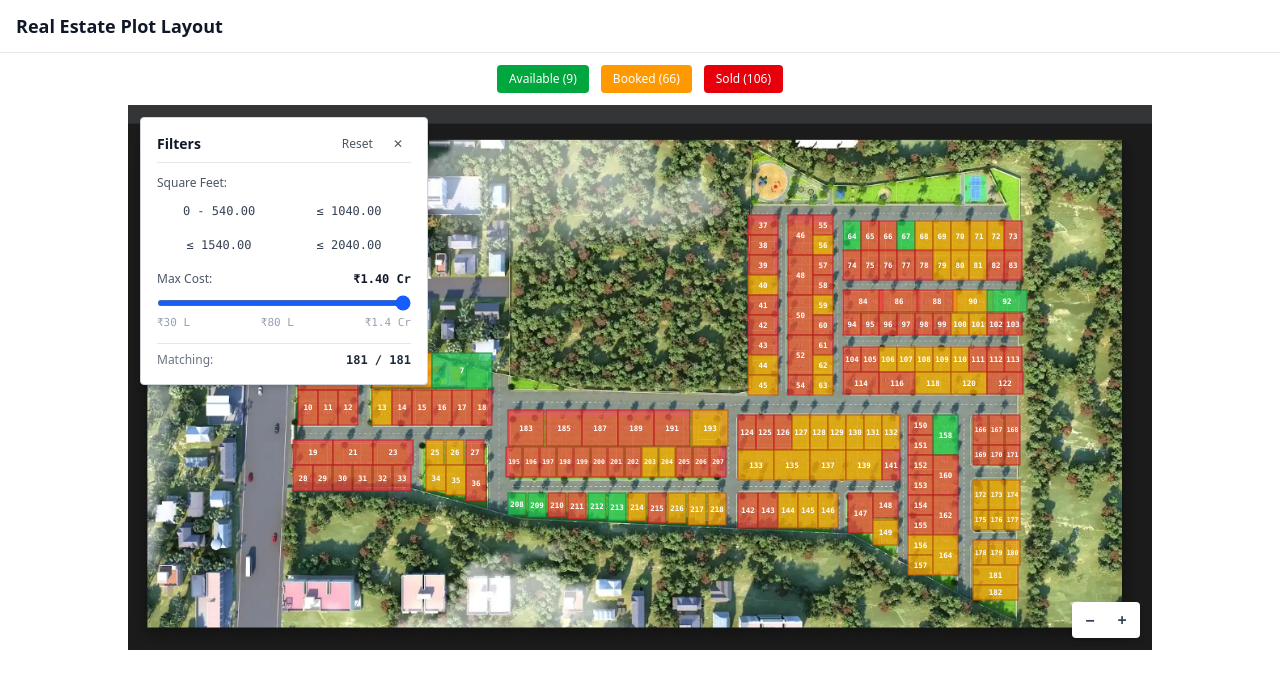
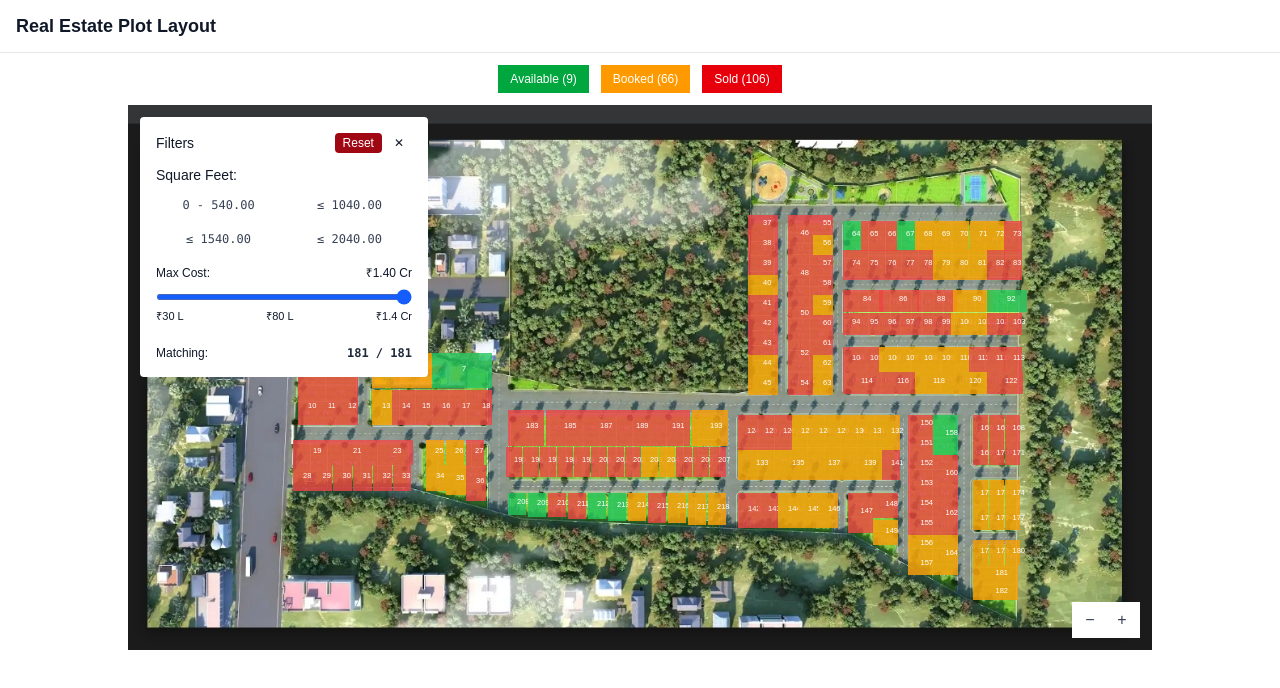
Before and after one commit to kishorvijjigiri/real-estate, a Next.js app: page / in a window 1280 px wide. Both pictures are taken after a click on the button "Filter". Shown: the top 688 px of the page. Built offline with nearby package versions, Linux system fonts and the light colour scheme.

Commit message:
Some more changes

```diff
--- a/app/page.js
+++ b/app/page.js
@@ -77,7 +77,7 @@ export default function Home() {
   };
 
   return (
-    <div className="min-h-screen bg-white text-gray-900 flex flex-col font-sans">
+    <div className="min-h-screen bg-white text-gray-900">
       {/* Header Component */}
       <Header />
 
@@ -111,18 +111,10 @@ export default function Home() {
               <button
                 type="button"
                 onClick={() => setIsFilterOpen(true)}
-                style={{ border: "none", outline: "none" }}
                 className="flex items-center gap-1.5 px-3 py-1.5 rounded bg-white hover:bg-gray-100 text-xs font-medium text-gray-700 cursor-pointer shadow-md border-0 outline-none"
-                title="Open Filters"
+
               >
-                {/* Clean standard filter icon */}
-                <svg className="w-3.5 h-3.5 text-gray-600" viewBox="0 0 20 20" fill="currentColor">
-                  <path
-                    fillRule="evenodd"
-                    d="M3 3a1 1 0 011-1h12a1 1 0 011 1v3a1 1 0 01-.293.707L12 11.414V15a1 1 0 01-.293.707l-2 2A1 1 0 018 17v-5.586L3.293 6.707A1 1 0 013 6V3z"
-                    clipRule="evenodd"
-                  />
-                </svg>
+
                 <span>Filter</span>
                 {hasActiveFilters && (
                   <span className="w-2 h-2 rounded-full bg-blue-600"></span>
--- a/components/FilterPanel.js
+++ b/components/FilterPanel.js
@@ -30,18 +30,17 @@ export default function FilterPanel({
     <div
       onClick={(e) => e.stopPropagation()}
       onTouchStart={(e) => e.stopPropagation()}
-      className="w-72 max-w-[calc(100vw-1.5rem)] rounded border border-gray-300 bg-white p-4 text-sm text-gray-900 shadow-md"
+      className="w-72 max-w-[calc(100vw-1.5rem)] rounded bg-white p-4 text-sm text-gray-900"
     >
       {/* Header */}
-      <div className="mb-3 flex items-center justify-between border-b border-gray-200 pb-2">
-        <span className="font-semibold text-gray-900">Filters</span>
+      <div className="mb-3 flex items-center justify-between">
+        <span className="stext-gray-900">Filters</span>
         <div className="flex items-center gap-1">
           {/* Reset button */}
           <button
             type="button"
             onClick={onReset}
-            className="cursor-pointer rounded border border-gray-300 bg-white px-2 py-0.5 text-xs text-gray-600 hover:bg-gray-100"
-            title="Reset Filters"
+            className="cursor-pointer rounded  bg-red-800 text-white px-2 py-0.5 text-xs "
           >
             Reset
           </button>
@@ -51,8 +50,7 @@ export default function FilterPanel({
             <button
               type="button"
               onClick={onClose}
-              className="cursor-pointer rounded border border-gray-300 bg-white px-2 py-0.5 text-xs text-gray-600 hover:bg-gray-100"
-              title="Close Filters"
+              className="cursor-pointer px-2 py-0.5 text-xs "
             >
               ✕
             </button>
@@ -63,18 +61,10 @@ export default function FilterPanel({
       {/* Square Feet: 4 presets in 2x2 grid */}
       <div className="mb-3">
         <div className="mb-1.5 flex items-center justify-between">
-          <label className="text-xs font-medium text-gray-600">
+          <label className="text-gray-900">
             Square Feet:
           </label>
-          {selectedSize && (
-            <button
-              type="button"
-              onClick={() => onSelectSize(null)}
-              className="cursor-pointer text-xs text-blue-600 hover:underline"
-            >
-              Clear
-            </button>
-          )}
+
         </div>
 
         <div className="grid grid-cols-2 gap-1.5">
@@ -87,8 +77,8 @@ export default function FilterPanel({
                 onClick={() => onSelectSize(isSelected ? null : preset.value)}
                 className={`p-1.5 border text-xs font-mono text-center rounded cursor-pointer ${
                   isSelected
-                    ? "bg-blue-50 border-blue-500 text-blue-700 font-semibold"
-                    : "bg-white border-gray-300 text-gray-700 hover:bg-gray-50"
+                    ? "bg-blue-100  text-blue-800"
+                    : "bg-white   text-gray-700 "
                 }`}
               >
                 {preset.label}
@@ -101,10 +91,8 @@ export default function FilterPanel({
       {/* Max Cost slider */}
       <div className="mb-3">
         <div className="mb-1 flex items-center justify-between text-xs">
-          <span className="font-medium text-gray-600">Max Cost:</span>
-          <span className="font-mono font-semibold text-gray-900">
-            {formatCost(maxCost)}
-          </span>
+          <span >Max Cost:</span>
+          <span >{formatCost(maxCost)}</span>
         </div>
         <input
           type="range"
@@ -113,9 +101,9 @@ export default function FilterPanel({
           step={250000}
           value={maxCost}
           onChange={(e) => onCostChange(Number(e.target.value))}
-          className="h-1.5 w-full cursor-pointer rounded bg-gray-200 accent-blue-600"
+          className="h-1.5 w-full cursor-pointer rounded  accent-blue-600"
         />
-        <div className="mt-1 flex justify-between font-mono text-[11px] text-gray-400">
+        <div className="mt-1 flex justify-between  text-[11px] ">
           <span>₹30 L</span>
           <span>₹80 L</span>
           <span>₹1.4 Cr</span>
@@ -123,7 +111,7 @@ export default function FilterPanel({
       </div>
 
       {/* Matching count footer */}
-      <div className="flex items-center justify-between border-t border-gray-200 pt-2 text-xs text-gray-500">
+      <div className="flex items-center justify-between pt-2 text-xs ">
         <span>Matching:</span>
         <span className="font-mono font-semibold text-gray-800">
           {matchingCount} / {totalCount}
--- a/components/Legend.js
+++ b/components/Legend.js
@@ -12,8 +12,7 @@ export default function Legend({ statusCounts, selectedStatuses = [], onToggleSt
       <button
         type="button"
         onClick={() => onToggleStatus("available")}
-        style={{ border: "none", outline: "none" }}
-        className={`px-3 py-1.5 text-xs font-medium rounded text-white bg-green-600 hover:bg-green-700 cursor-pointer transition border-0 outline-none ${
+        className={`px-3 py-1.5 text-xs text-white bg-green-600 hover:bg-green-700 cursor-pointer ${
           isStatusActive("available") ? "opacity-100" : "opacity-40"
         }`}
       >
@@ -24,8 +23,7 @@ export default function Legend({ statusCounts, selectedStatuses = [], onToggleSt
       <button
         type="button"
         onClick={() => onToggleStatus("booked")}
-        style={{ border: "none", outline: "none" }}
-        className={`px-3 py-1.5 text-xs font-medium rounded text-white bg-amber-500 hover:bg-amber-600 cursor-pointer transition border-0 outline-none ${
+        className={`px-3 py-1.5 text-xs text-white bg-amber-500 hover:bg-amber-600 cursor-pointer ${
           isStatusActive("booked") ? "opacity-100" : "opacity-40"
         }`}
       >
@@ -36,8 +34,7 @@ export default function Legend({ statusCounts, selectedStatuses = [], onToggleSt
       <button
         type="button"
         onClick={() => onToggleStatus("sold")}
-        style={{ border: "none", outline: "none" }}
-        className={`px-3 py-1.5 text-xs font-medium rounded text-white bg-red-600 hover:bg-red-700 cursor-pointer transition border-0 outline-none ${
+        className={`px-3 py-1.5 text-xs  text-white bg-red-600 hover:bg-red-700 cursor-pointer ${
           isStatusActive("sold") ? "opacity-100" : "opacity-40"
         }`}
       >
--- a/components/PlotMap.js
+++ b/components/PlotMap.js
@@ -80,9 +80,7 @@ export default function PlotMap({ allPlots = [], filteredPlotIds = new Set(), ch
   const getPlotColor = (plot, isMatched) => {
     if (!isMatched) {
       return {
-        fill: "rgba(209, 213, 219, 0.3)",
-        stroke: "rgba(156, 163, 175, 0.4)",
-        opacity: 0.3,
+        fill: "rgba(167, 169, 173, 0.3)",
         textColor: "#9ca3af",
       };
     }
@@ -92,25 +90,25 @@ export default function PlotMap({ allPlots = [], filteredPlotIds = new Set(), ch
     if (s === "available") {
       return {
         fill: "rgba(34, 197, 94, 0.8)",
-        stroke: "#15803d",
-        opacity: 0.9,
+
+
         textColor: "#ffffff",
       };
     }
-    // 2. Booked -> Amber / Orange
+    // 2. Booked  Orange
     if (s === "booked") {
       return {
         fill: "rgba(245, 158, 11, 0.85)",
-        stroke: "#b45309",
-        opacity: 0.9,
+
+
         textColor: "#ffffff",
       };
     }
     // 3. Sold -> Red
     return {
       fill: "rgba(239, 68, 68, 0.8)",
-      stroke: "#b91c1c",
-      opacity: 0.9,
+
+
       textColor: "#ffffff",
     };
   };
@@ -150,7 +148,6 @@ export default function PlotMap({ allPlots = [], filteredPlotIds = new Set(), ch
             src="/layout-map.jpg"
             alt="Real Estate Plot Layout"
             className="w-full h-full block object-fill pointer-events-none border-0"
-            style={{ border: "none", outline: "none" }}
             draggable={false}
           />
 
@@ -158,7 +155,7 @@ export default function PlotMap({ allPlots = [], filteredPlotIds = new Set(), ch
           <svg
             viewBox="0 0 1024 545"
             className="absolute inset-0 h-full w-full pointer-events-auto border-0"
-            style={{ border: "none", outline: "none" }}
+
             preserveAspectRatio="none"
           >
             {allPlots.map((plot) => {
@@ -187,22 +184,15 @@ export default function PlotMap({ allPlots = [], filteredPlotIds = new Set(), ch
                     width={width}
                     height={height}
                     fill={style.fill}
-                    stroke={isHovered ? "#000000" : style.stroke}
-                    strokeWidth={isHovered ? "2" : "1"}
-                    opacity={style.opacity}
-                  />
+                     />
 
                   {/* Centered plot number text */}
                   <text
                     x={x + width / 2}
                     y={y + height / 2}
-                    textAnchor="middle"
-                    dominantBaseline="central"
-                    fontSize={width < 18 ? "6.5" : "7.5"}
+                    fontSize="7.5"
                     fill={isMatched ? style.textColor : "#9ca3af"}
-                    fontWeight="700"
-                    className="pointer-events-none select-none font-mono"
-                  >
+                   >
                     {plot.number}
                   </text>
                 </g>
@@ -227,23 +217,23 @@ export default function PlotMap({ allPlots = [], filteredPlotIds = new Set(), ch
               tooltipPos.y < 160
                 ? "translate(-50%, 12px)"
                 : "translate(-50%, -100%) translateY(-12px)",
-            borderRadius: "0px",
+
           }}
-          className="pointer-events-none fixed z-50 w-56 rounded-none border border-gray-300 bg-white p-2.5 text-xs text-gray-900 shadow-md"
+          className="pointer-events-none fixed z-50 w-56 rounded-none bg-white p-2.5 text-xs text-gray-900"
         >
           {/* Header row: Plot : {number} and Status */}
-          <div className="mb-1.5 flex items-center justify-between border-b border-gray-200 pb-1">
-            <span className="font-semibold text-gray-900">
+          <div className="mb-1.5 flex items-center justify-between">
+            <span className="text-gray-900">
               Plot : {hoveredPlot.number}
             </span>
             <span
-              style={{ borderRadius: "0px" }}
-              className={`rounded-none px-1.5 py-0.5 text-[10px] font-medium capitalize ${
+
+              className={` text-xs capitalize ${
                 hoveredPlot.status === "available"
-                  ? "bg-green-100 text-green-800"
+                  ? " text-green-800"
                   : hoveredPlot.status === "booked"
-                  ? "bg-amber-100 text-amber-800"
-                  : "bg-red-100 text-red-800"
+                  ? " text-amber-800"
+                  : " text-red-800"
               }`}
             >
               {hoveredPlot.status}
@@ -253,20 +243,20 @@ export default function PlotMap({ allPlots = [], filteredPlotIds = new Set(), ch
           {/* Details rows: Total Sq Ft, Rate, and Total Cost */}
           <div className="space-y-1 text-xs">
             <div className="flex justify-between">
-              <span className="text-gray-500">Total Sq Ft:</span>
+              <span className="text-gray-800">Total Sq Ft:</span>
               <span className="font-mono font-medium text-gray-800">
                 {Number(hoveredPlot.size).toLocaleString("en-IN")}
               </span>
             </div>
             <div className="flex justify-between">
-              <span className="text-gray-500">Rate:</span>
-              <span className="font-mono font-medium text-gray-800">
+              <span className="text-gray-800">Rate:</span>
+              <span className=" font-medium text-gray-800">
                 ₹{hoveredPlot.rate.toLocaleString("en-IN")}
               </span>
             </div>
-            <div className="flex justify-between border-t border-gray-100 pt-1 font-semibold">
-              <span className="text-gray-600">Total Cost:</span>
-              <span className="font-mono font-bold text-gray-900">
+            <div className="flex justify-between">
+              <span className="text-gray-900">Total Cost:</span>
+              <span className=" font-bold text-gray-900">
                 {formatCost(hoveredPlot.totalCost || hoveredPlot.size * hoveredPlot.rate)}
               </span>
             </div>
@@ -275,24 +265,18 @@ export default function PlotMap({ allPlots = [], filteredPlotIds = new Set(), ch
       )}
 
       {/* Basic Zoom Controls placed directly ON the image (Bottom-Right) */}
-      <div className="absolute bottom-3 right-3 z-20 flex items-center gap-1 rounded bg-white p-1 text-gray-700 shadow-md pointer-events-auto border-0">
+      <div className="absolute bottom-3 right-3 flex items-center gap-1 bg-white p-1 border-0">
         <button
           type="button"
           onClick={handleZoomOut}
-          style={{ border: "none", outline: "none" }}
-          className="flex h-7 w-7 cursor-pointer items-center justify-center rounded text-base font-bold text-gray-700 hover:bg-gray-100 border-0 outline-none"
-          title="Zoom Out"
-          aria-label="Zoom Out"
+          className="h-7 w-7 cursor-pointer items-center justify-center text-gray-700"
         >
           −
         </button>
         <button
           type="button"
           onClick={handleZoomIn}
-          style={{ border: "none", outline: "none" }}
-          className="flex h-7 w-7 cursor-pointer items-center justify-center rounded text-base font-bold text-gray-700 hover:bg-gray-100 border-0 outline-none"
-          title="Zoom In"
-          aria-label="Zoom In"
+          className="h-7 w-7 cursor-pointer items-center justify-center text-gray-700"
         >
           +
         </button>
```
